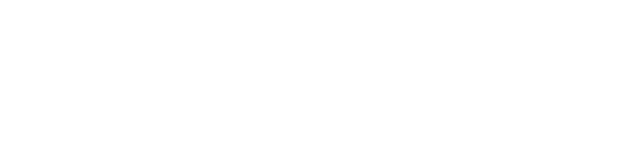
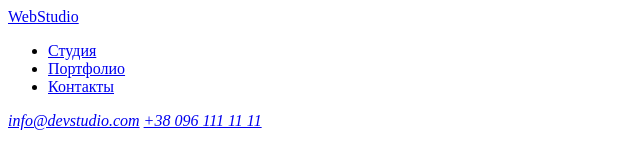
Before and after one commit to NickKushnirov/goit-markup-hw-01, a plain HTML site: page index.html in a window 1280 px wide. Shown: the whole page, without its empty margins (0-640 px from the left). Drawn offline with Linux system fonts and the light colour scheme.

Commit message:
Добавлена секция header

```diff
--- a/index.html
+++ b/index.html
@@ -7,6 +7,27 @@
     <title>Document</title>
 </head>
 <body>
+    <!-- header section -->
+    <header>
+        <!-- navigation section -->
+        <nav>
+            <!-- logo -->
+            <a href="./index.html">WebStudio</a>
+
+            <!-- header links section -->
+            <ul>
+                <li><a href="./header-links/studio.html">Студия</a></li>
+                <li><a href="./header-links/portfolio.html">Портфолио</a></li>
+                <li><a href="./header-links/contacts.html">Контакты</a></li>
+            </ul>
+        </nav>
+
+        <!-- header contacts section -->
+        <address>
+            <a href="mailto:info@devstudio.com">info@devstudio.com</a>
+            <a href="tel:+380961111111">+38 096 111 11 11</a>
+        </address>
+    </header>
 
 </body>
 </html>
```
Also changed, not shown: header-links/contacts.html (added, +12 -0 lines), header-links/portfolio.html (added, +12 -0 lines), header-links/studio.html (added, +12 -0 lines).
